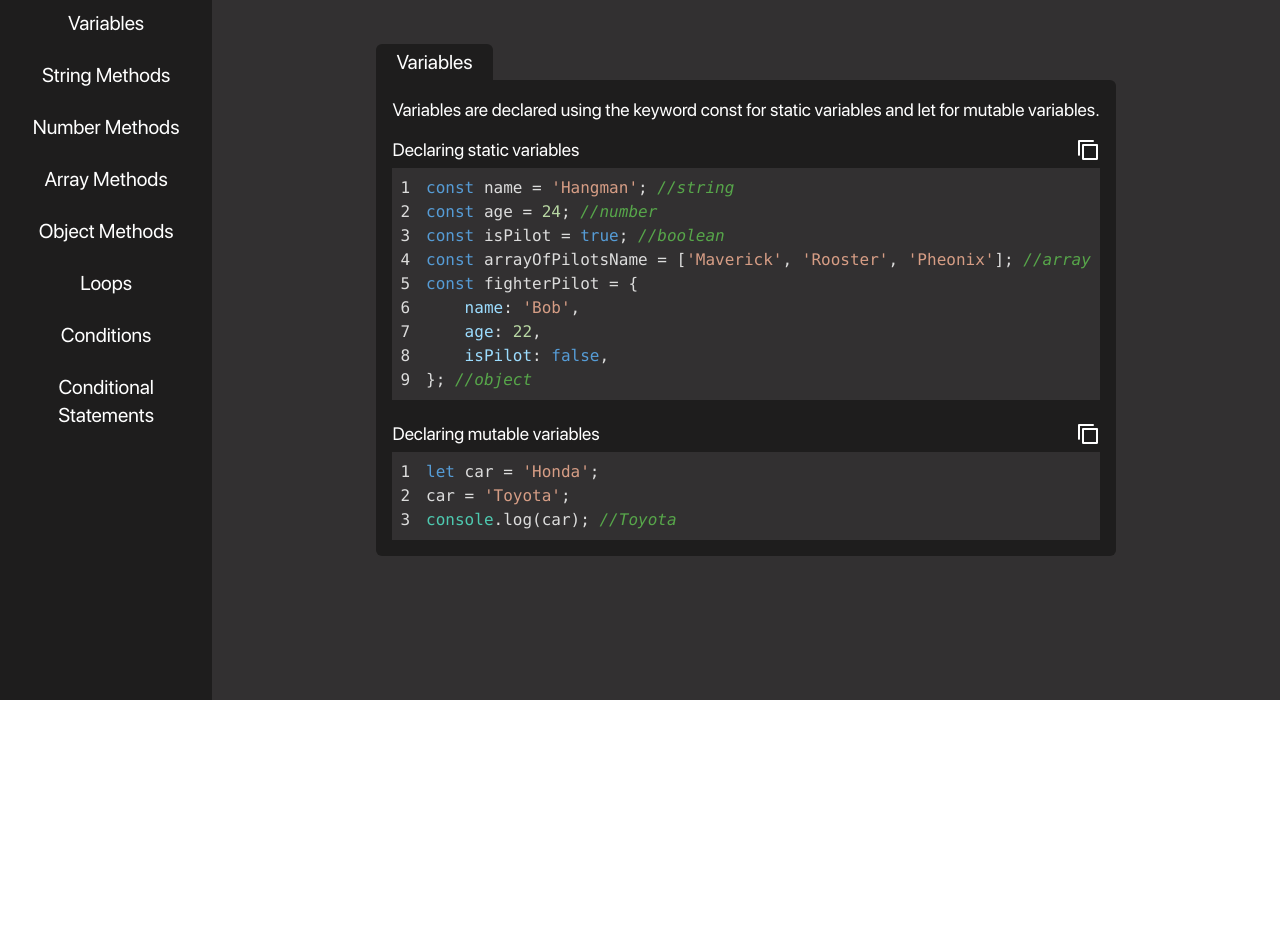
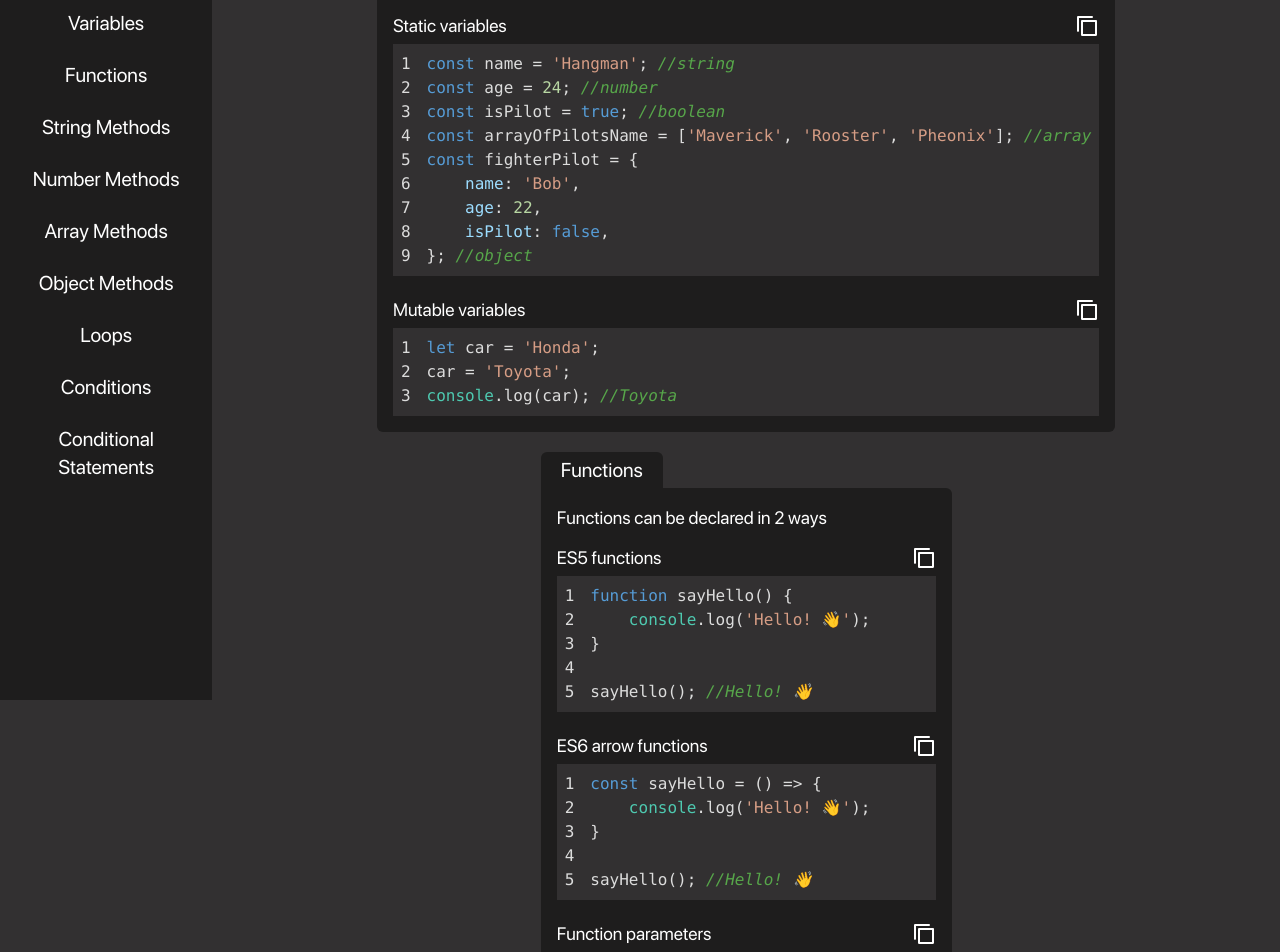
Before and after one commit to syhzrl/js-cheatsheet, a Next.js app: page / in a window 1280 px wide. Shown: the part 100-1052 px from the top of the page. Before the commit the page ends 800 px from the top, so only its background shows below. Built offline with nearby package versions, Linux system fonts and the light colour scheme.

Commit message:
Created content for Functions section

```diff
--- /dev/null
+++ b/src/assets/contents/Functions.ts
@@ -0,0 +1,42 @@
+import { CardContent } from 'entity/Card';
+
+const es5FuncCode = `function sayHello() {
+    console.log('Hello! 👋');
+}
+
+sayHello(); //Hello! 👋`;
+
+const es6FuncCode = `const sayHello = () => {
+    console.log('Hello! 👋');
+}
+
+sayHello(); //Hello! 👋`;
+
+const funcVarCode = `const iLikeFruit = (fruit) => {
+    console.log('I like ' + fruit);
+}
+
+iLikeFruit('🍎'); //I like 🍎`;
+
+const funcDefaultVarCode = `const addBy4 = (num = 1) => {
+    console.log(num + 4);
+}
+
+addBy4(); //5
+addBy4(6); //10`;
+
+const functionsContent: CardContent[] = [{
+    text: 'ES5 functions',
+    code: es5FuncCode,
+}, {
+    text: 'ES6 arrow functions',
+    code: es6FuncCode,
+}, {
+    text: 'Function parameters',
+    code: funcVarCode,
+}, {
+    text: 'Function parameters with default value',
+    code: funcDefaultVarCode,
+}];
+
+export default functionsContent;
--- a/src/assets/contents/Variables.ts
+++ b/src/assets/contents/Variables.ts
@@ -15,10 +15,10 @@ car = 'Toyota';
 console.log(car); //Toyota`;
 
 const variablesContent: CardContent[] = [{
-    text: 'Declaring static variables',
+    text: 'Static variables',
     code: staticVarCode,
 }, {
-    text: 'Declaring mutable variables',
+    text: 'Mutable variables',
     code: mutableVarCode,
 }];
 
--- a/src/assets/contents/index.ts
+++ b/src/assets/contents/index.ts
@@ -1,6 +1,7 @@
 import { CardContent } from 'entity/Card';
 
 import variablesContent from './Variables';
+import functionsContent from './Functions';
 
 interface Content {
     title: string;
@@ -10,8 +11,12 @@ interface Content {
 
 const contents: Content[] = [{
     title: 'Variables',
-    desc: 'Variables are declared using the keyword const for static variables and let for mutable variables.',
+    desc: 'Variables can be declared in 2 ways',
     content: variablesContent,
+}, {
+    title: 'Functions',
+    desc: 'Functions can be declared in 2 ways',
+    content: functionsContent,
 }];
 
 export default contents;
--- a/src/components/Card.tsx
+++ b/src/components/Card.tsx
@@ -55,7 +55,7 @@ const Card: FunctionComponent<CardProps> = (props: CardProps) => {
     const { title, desc, content } = props;
 
     return (
-        <div className=''>
+        <div>
             <div className='bg-bgSecondary rounded-t-md w-fit px-5 py-1 text-xl'>
                 {title}
             </div>
--- a/src/components/NavMenu.tsx
+++ b/src/components/NavMenu.tsx
@@ -23,6 +23,7 @@ const NavMenuButton: FunctionComponent<NavMenuButtonProps> = (props: NavMenuButt
 const NavMenu: FunctionComponent = () => {
     const navMenuButtonsLabel = [
         'Variables',
+        'Functions',
         'String Methods',
         'Number Methods',
         'Array Methods',
--- a/src/containers/dashboard/index.tsx
+++ b/src/containers/dashboard/index.tsx
@@ -11,7 +11,7 @@ const DashboardScreen: FunctionComponent = () => {
             <div className='flex'>
                 <NavMenu />
 
-                <div className='w-full flex flex-wrap items-center justify-center p-5 gap-5'>
+                <div className='w-full flex flex-wrap items-start justify-center p-5 gap-5'>
                     {contents.map(item => {
                         const { title, desc, content } = item;
 
```
